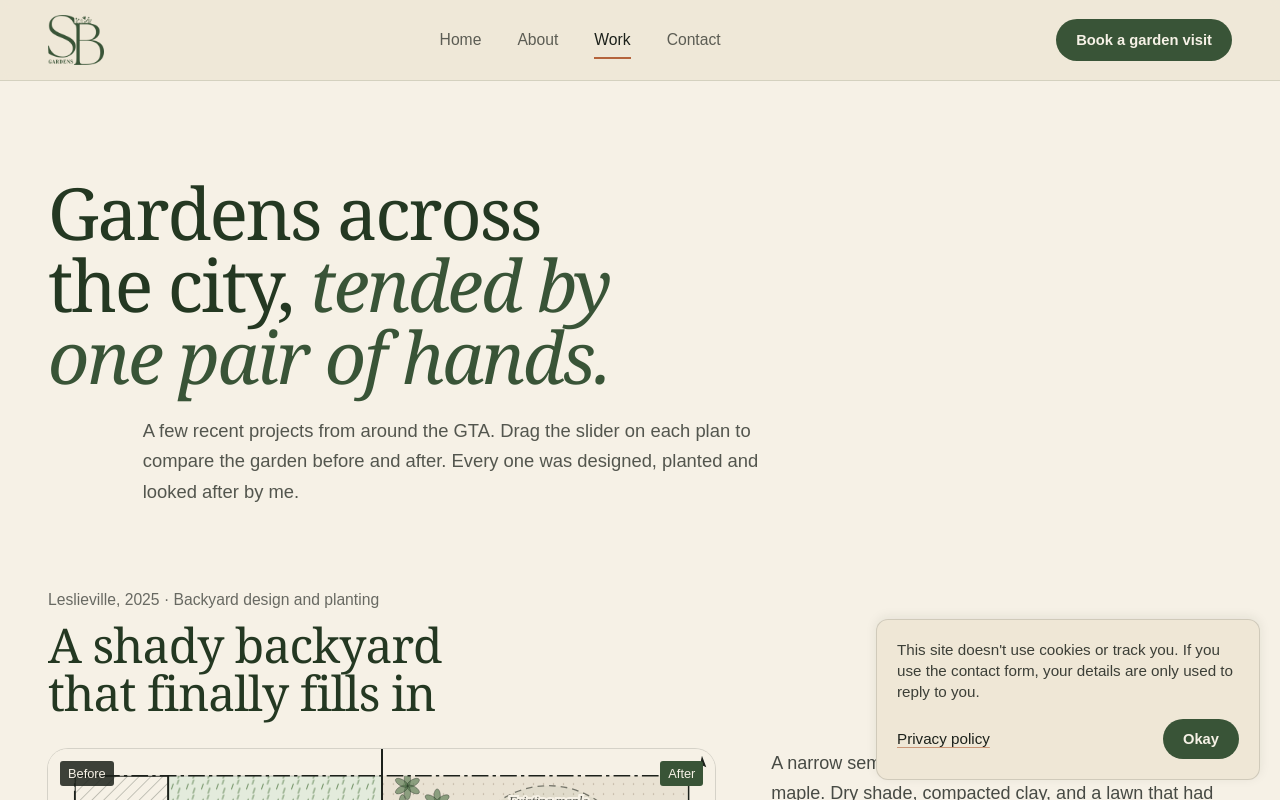
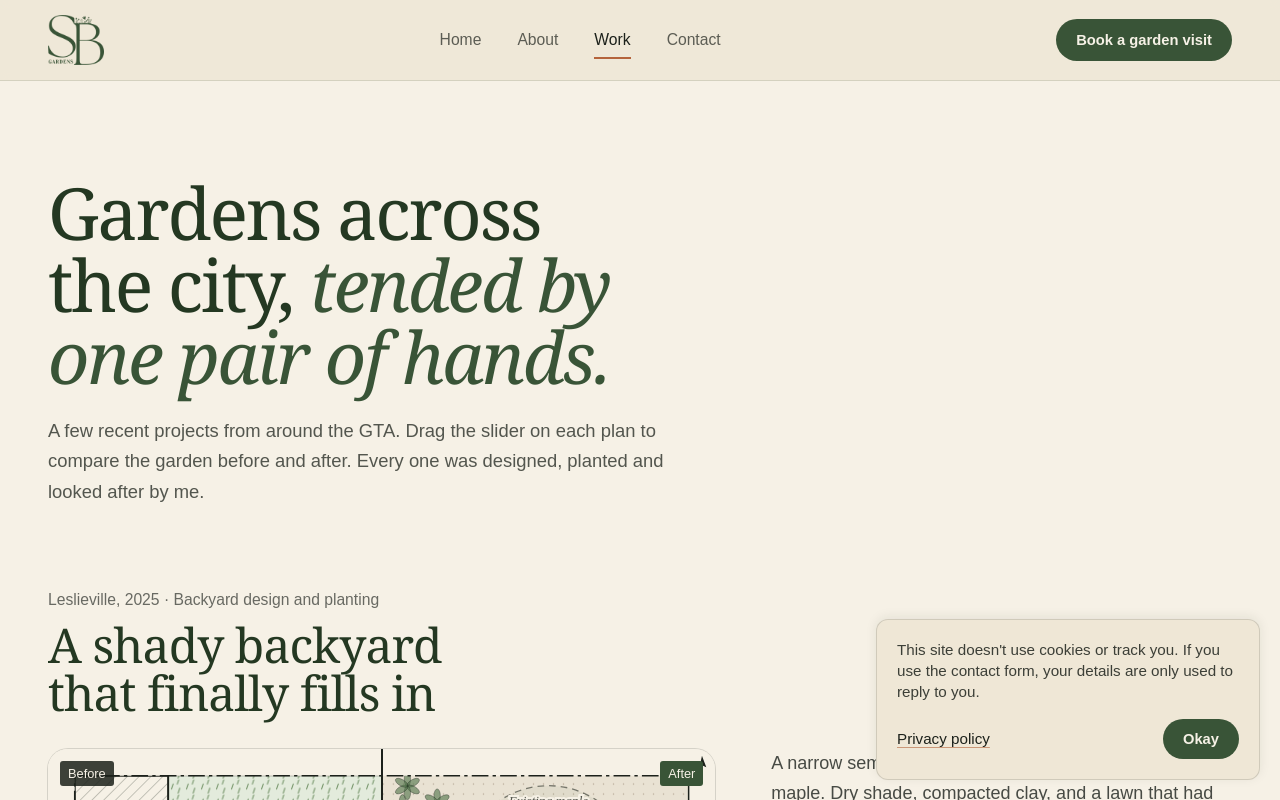
Before and after one commit to abbykjoseph-prog/ShannonGarden, a Next.js app: page /work in a window 1280 px wide. Shown: the top 800 px of the page. Built offline with nearby package versions, Linux system fonts and the light colour scheme.

Commit message:
Hero intro paragraphs sit flush with the heading again
Removes the md:ml-[8%] offset that 05e3e23 added to PageIntro; the paragraph
keeps its 65ch measure and spacing.

Co-Authored-By: Claude Opus 5.5 <noreply@anthropic.com>

```diff
--- a/components/PageIntro.tsx
+++ b/components/PageIntro.tsx
@@ -2,7 +2,7 @@ export function PageIntro({ title, children }: { title: React.ReactNode; childre
   return (
     <section className="wrap pb-12 pt-14 md:pb-20 md:pt-24">
       <h1 className="max-w-[18ch] text-[2.9rem] leading-[1] sm:text-6xl md:text-7xl">{title}</h1>
-      {children && <div className="mt-6 max-w-prose text-[1.15rem] text-ink/75 md:ml-[8%]">{children}</div>}
+      {children && <div className="mt-6 max-w-prose text-[1.15rem] text-ink/75">{children}</div>}
     </section>
   );
 }
```
